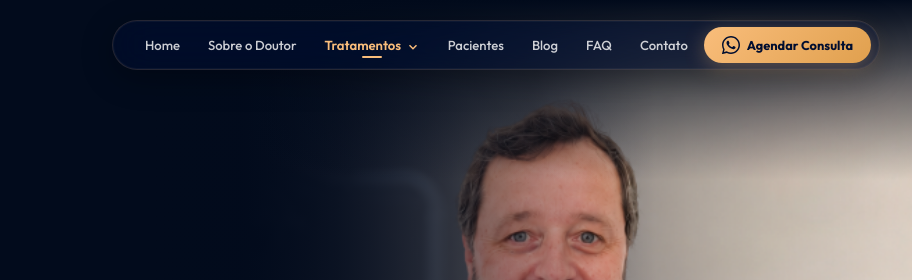
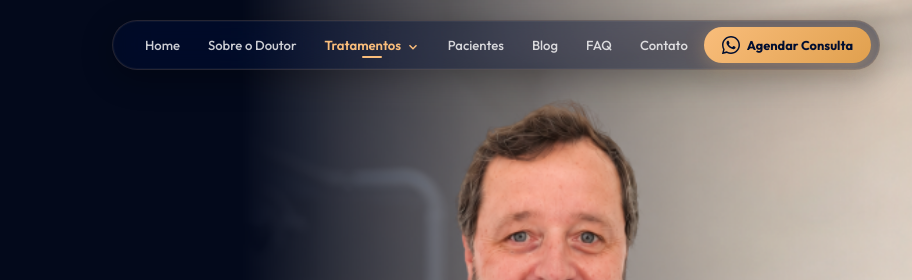
Before and after one commit to lorenzomacedomartinusso-afk/alphavilleodontologiatratamentos, a website: page tratamentos/implantes-dentarios.html in a window 1280 px wide. Shown: the top 280 px of the page, 368-1280 px from the left. Drawn offline with Linux system fonts and the light colour scheme.

```diff
--- a/tratamentos/implantes-dentarios.html
+++ b/tratamentos/implantes-dentarios.html
@@ -129,14 +129,8 @@
 
     <!-- Imagem de Fundo (Doutor) ocupando a tela, alinhada à direita -->
     <div style="position: absolute; top: 0; left: 0; width: 100%; height: 100%; z-index: 1;">
-      <img src="../hero_bg_doctor.png" alt="Dr. Eduardo Martinusso" style="width: 100%; height: 100%; object-fit: cover; object-position: right top; opacity: 1;" />
+      <img src="../hero_bg_doctor.png" alt="Dr. Eduardo Martinusso" style="width: 100%; height: 100%; object-fit: cover; object-position: right 20%; opacity: 1;" />
     </div>
-
-    <!-- Gradiente lateral suave (cobre a esquerda com cor sólida e esfumaça até o meio) -->
-    <div style="position: absolute; top: 0; left: 0; width: 100%; height: 100%; background: linear-gradient(to right, #020B1C 40%, rgba(2, 11, 28, 0.8) 55%, transparent 80%); z-index: 2; pointer-events: none;"></div>
-
-    <!-- Gradiente superior sutil (para escurecer levemente atrás do menu flutuante) -->
-    <div style="position: absolute; top: 0; left: 0; width: 100%; height: 180px; background: linear-gradient(to bottom, #020B1C 0%, rgba(2, 11, 28, 0.5) 50%, transparent 100%); z-index: 2; pointer-events: none;"></div>
 
     <!-- Conteúdo Esquerda -->
     <div class="container" style="position: relative; z-index: 5; width: 100%; height: 100%; display: flex; flex-direction: column; justify-content: center; align-items: flex-start; padding-bottom: 80px;">
```
